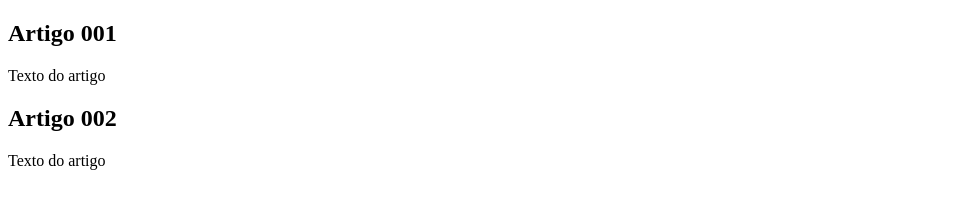
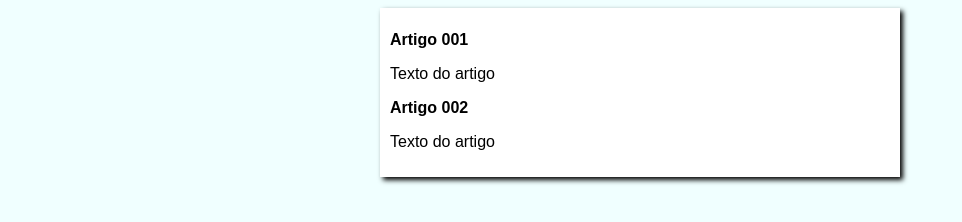
Before and after one commit to LucasAlmeida0/projeto-site, a plain HTML site: page index.html in a window 1280 px wide. Shown: the whole page, without its empty margins (0-962 px from the left). Drawn offline with Linux system fonts and the light colour scheme.

Commit message:
Iniciei o design

```diff
--- /dev/null
+++ b/estilos/style.css
@@ -0,0 +1,17 @@
+*{
+    font-family: Arial, Helvetica, sans-serif;
+    font-size: 16px;
+}
+
+body{
+    background-color:azure ;
+
+}
+
+main{
+    background-color: white;
+    width: 500px;
+    margin: auto;
+    padding: 10px;
+    box-shadow: 3px 3px 5px black;
+}
--- a/index.html
+++ b/index.html
@@ -5,6 +5,7 @@
     <meta http-equiv="X-UA-Compatible" content="IE=edge">
     <meta naocumentme="viewport" content="width=device-width, initial-scale=1.0">
     <title>Titulo do site</title>
+    <link rel="stylesheet" href="estilos/style.css">
 </head>
 <body>
     <main>
```
